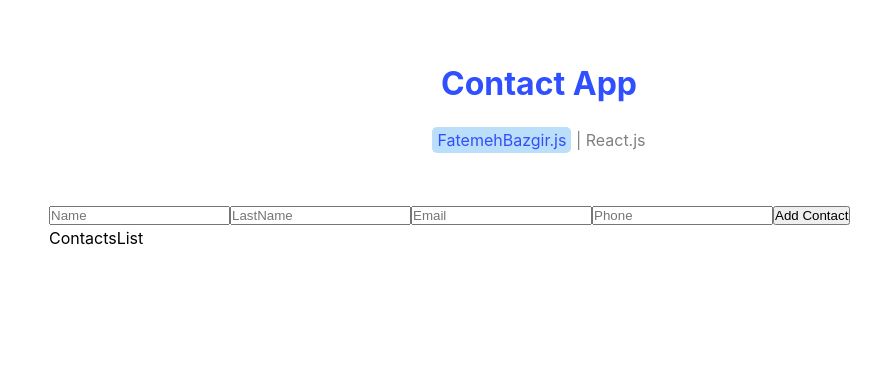
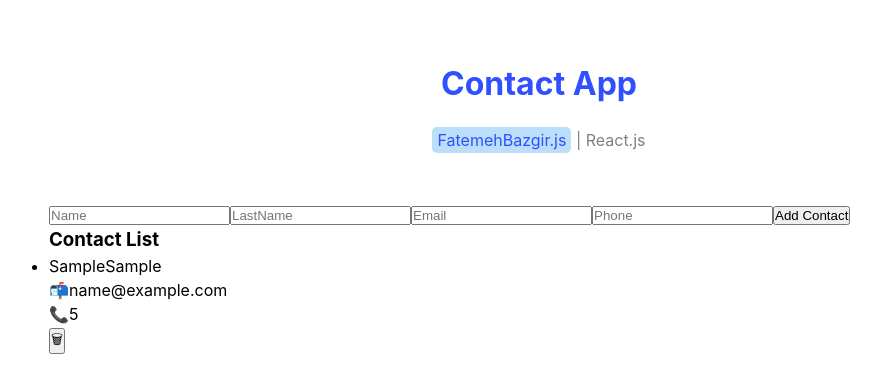
Before and after one commit to fatemehbazgir/Contact-App, a React (Vite) app: page / in a window 1280 px wide. Both pictures are taken after typing "Sample", "Sample", "name@example.com", "5" into the empty fields and a click on the button "Add Contact". Shown: the top 392 px of the page, without its empty margins (101-982 px from the left). Built offline with nearby package versions, Linux system fonts and the light colour scheme.

Commit message:
Render contacts

```diff
--- a/package.json
+++ b/package.json
@@ -11,7 +11,8 @@
   },
   "dependencies": {
     "react": "^18.2.0",
-    "react-dom": "^18.2.0"
+    "react-dom": "^18.2.0",
+    "uuid": "^9.0.1"
   },
   "devDependencies": {
     "@types/react": "^18.2.43",
--- /dev/null
+++ b/src/Components/ContactItem.jsx
@@ -0,0 +1,23 @@
+function ContactItem({ data: { name, lastName, email, phone } }) {
+  return (
+    <div>
+      <li>
+        <p>
+          {name}
+          {lastName}
+        </p>
+        <p>
+          <span>📬</span>
+          {email}
+        </p>
+        <p>
+          <span>📞</span>
+          {phone}
+        </p>
+        <button>🗑</button>
+      </li>
+    </div>
+  );
+}
+
+export default ContactItem;
--- a/src/Components/Contacts.jsx
+++ b/src/Components/Contacts.jsx
@@ -1,11 +1,16 @@
 import { useState } from "react";
 import inputs from "../Constants/inputs";
 import ContactsList from "./ContactsList";
+import { v4 } from "uuid";
+
+
+
 
 function Contacts() {
   const [alert, setAlert] = useState("");
   const [contacts, setContacts] = useState([]);
   const [contact, setContact] = useState({
+    id:"",
     name: "",
     lastName: "",
     email: "",
@@ -31,7 +36,8 @@
     }
 
     setAlert("");
-    setContacts((contacts) => [...contacts, contact]);
+    const newContact={...contact,id:v4()}
+    setContacts((contacts) => [...contacts, newContact]);
 
     setContact({
       name: "",
--- a/src/Components/ContactsList.jsx
+++ b/src/Components/ContactsList.jsx
@@ -1,8 +1,20 @@
+import ContactItem from "./ContactItem";
 
-function ContactsList(props) {
+function ContactsList({ contacts }) {
   return (
-    <div>ContactsList</div>
-  )
+    <div>
+      <h3>Contact List</h3>
+      {contacts.length ? (
+        <ul>
+          {contacts.map((contact) => (
+            <ContactItem  key={contact.id} data={contact}/>
+          ))}
+        </ul>
+      ) : (
+        <p>No Contacts Yet!</p>
+      )}
+    </div>
+  );
 }
 
-export default ContactsList
+export default ContactsList;
```
Also changed, not shown: 1 other file (tests, documents, lock files or other folders).
